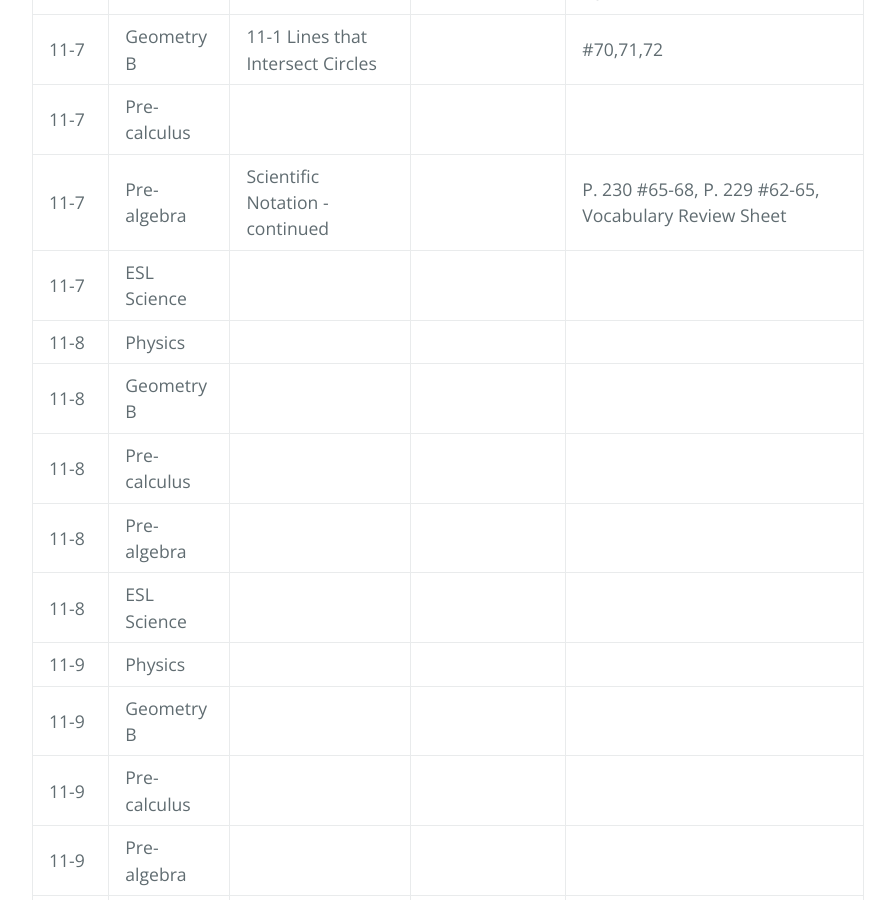
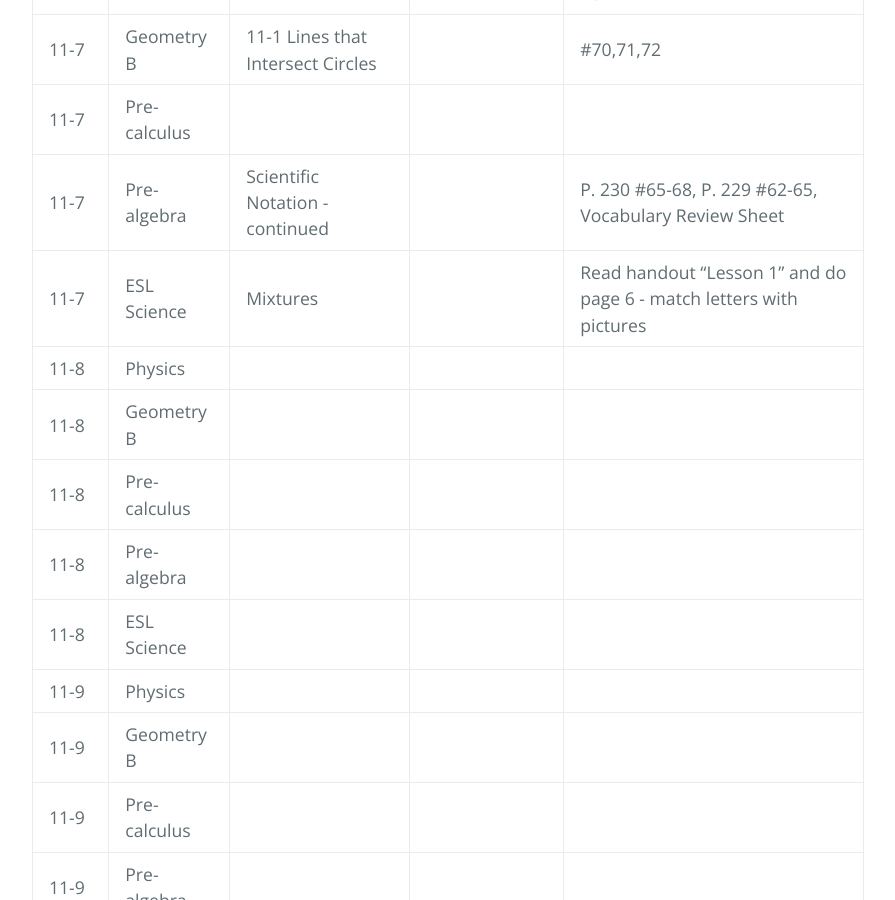
Before and after one commit to gpayoo/gpayoo, a Jekyll site: the page built from index.md, in a window 1280 px wide and 900 px high, scrolled down 720 px. Shown: the whole window, without its empty margins (192-1087 px from the left). Built offline with Jekyll 4.4.1, drawn with Linux system fonts in a browser that asks for light colours; our own code applies the rules of GitHub Pages for plain Markdown files.

Commit message:
Update index.md

```diff
--- a/index.md
+++ b/index.md
@@ -14,7 +14,7 @@ layout: default
 | 11-7 | Geometry B | 11-1 Lines that Intersect Circles | |  #70,71,72
 | 11-7 | Pre-calculus |  | |
 | 11-7 | Pre-algebra | Scientific Notation - continued  | | P. 230 #65-68, P. 229 #62-65, Vocabulary Review Sheet
-| 11-7 | ESL Science | |  |
+| 11-7 | ESL Science | Mixtures |  |  Read handout "Lesson 1" and do page 6 - match letters with pictures
 | 11-8 | Physics | | |
 | 11-8 | Geometry B | | | |
 | 11-8 | Pre-calculus |  | |
```
